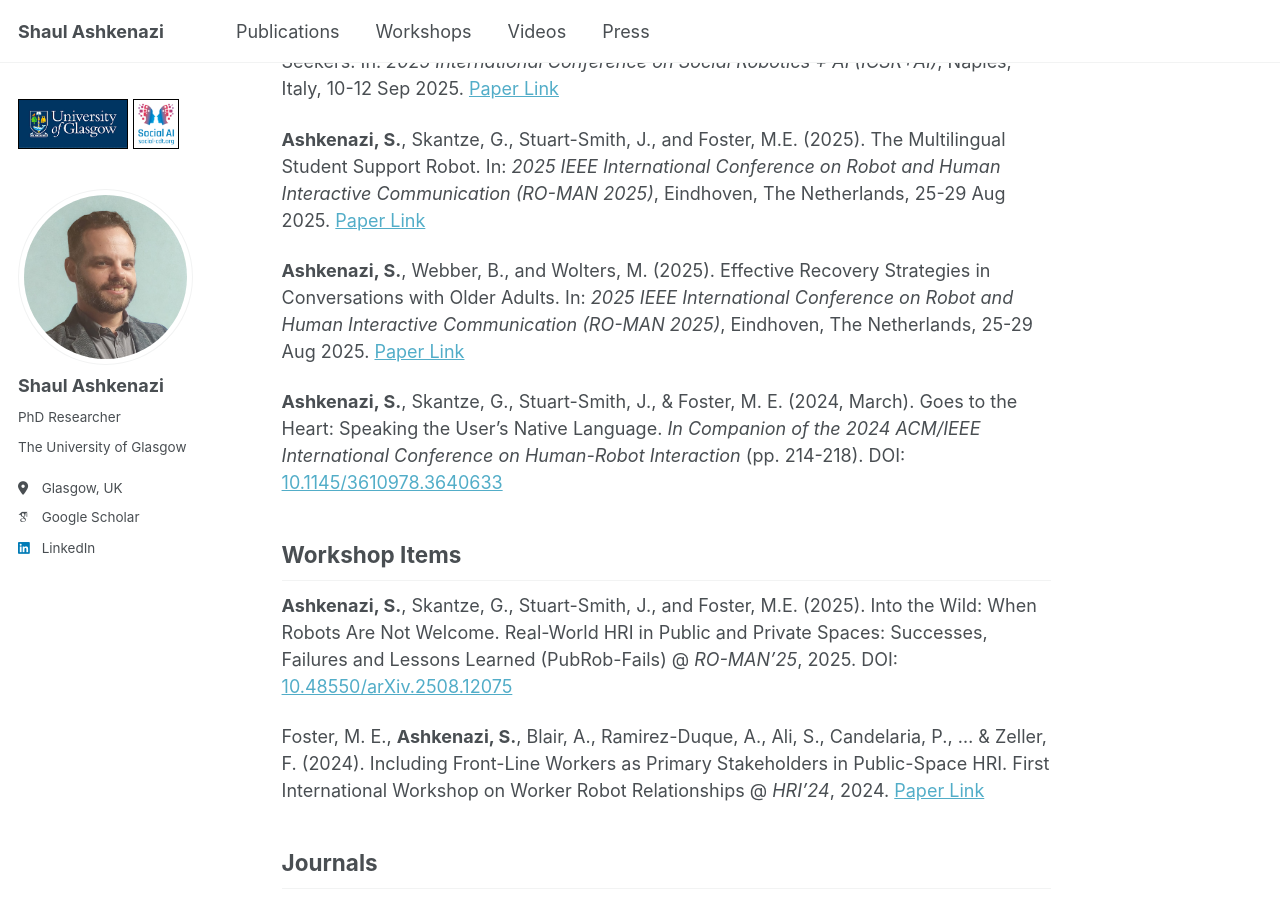
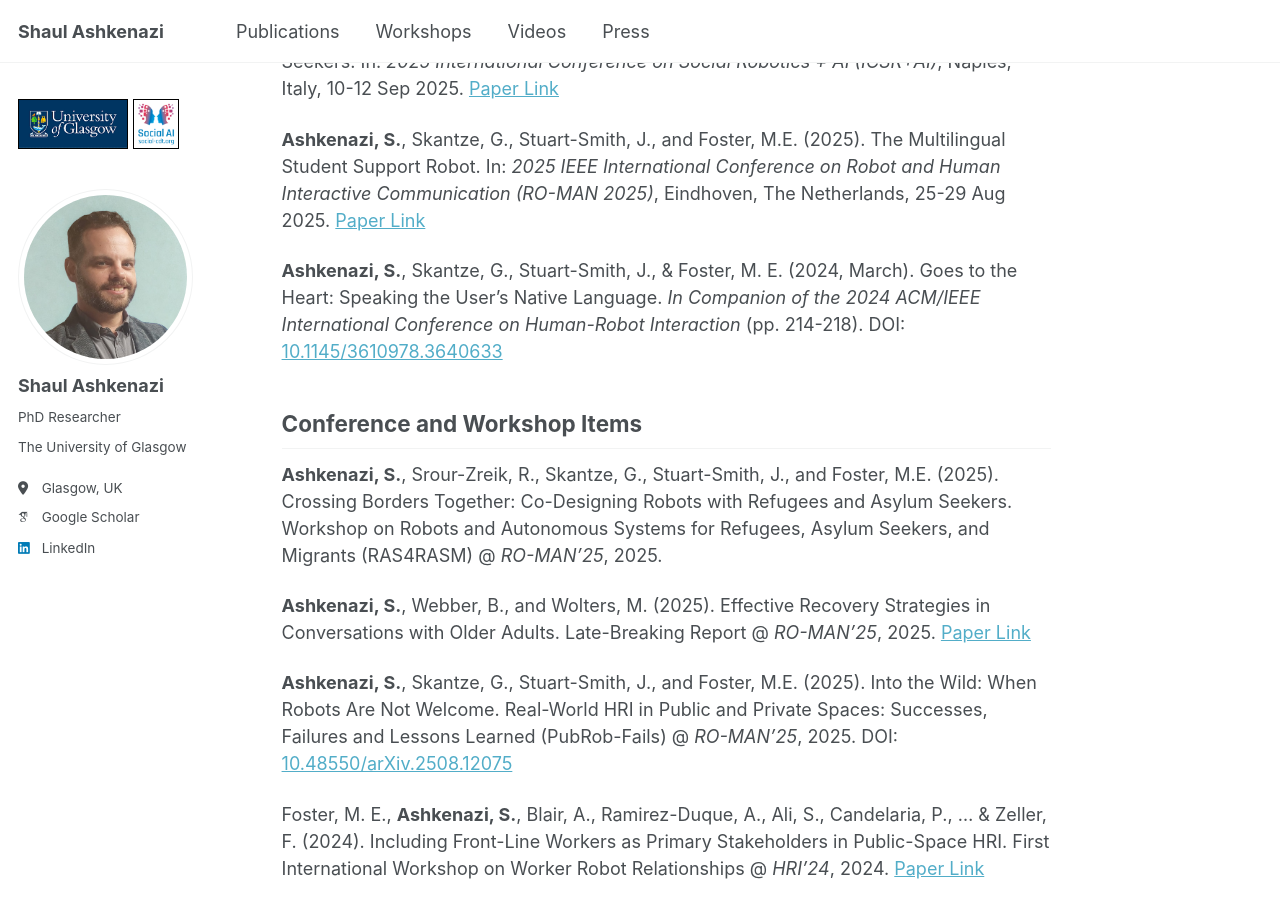
Before and after one commit to shaulash/shaulash.github.io, a Jekyll site: the page built from _pages/publications.md, in a window 1280 px wide and 900 px high, scrolled down 300 px. Built offline with Jekyll 4.4.1, drawn with Linux system fonts in a browser that asks for light colours; some web fonts are replaced.

Commit message:
update publications

```diff
--- a/_pages/publications.md
+++ b/_pages/publications.md
@@ -20,18 +20,21 @@ _2025 IEEE International Conference on Robot and Human Interactive Communication
 Eindhoven, The Netherlands, 25-29 Aug 2025.
 [Paper Link](https://shaulashkenazi.com/publications/2025_RO_MAN_preprint__the_multilingual_student_support_robot.pdf)
 
-**Ashkenazi, S.**, Webber, B., and Wolters, M. (2025).
-Effective Recovery Strategies in Conversations with Older Adults. In:
-_2025 IEEE International Conference on Robot and Human Interactive Communication (RO-MAN 2025)_,
-Eindhoven, The Netherlands, 25-29 Aug 2025.
-[Paper Link](https://shaulashkenazi.com/publications/2025_RO_MAN_LBR__effective_recovery_strategies_in_conversations_with_older_adults.pdf)
-
 **Ashkenazi, S.**, Skantze, G., Stuart-Smith, J., & Foster, M. E. (2024, March).
 Goes to the Heart: Speaking the User's Native Language.
 _In Companion of the 2024 ACM/IEEE International Conference on Human-Robot Interaction_ (pp. 214-218). DOI:
 [10.1145/3610978.3640633](https://dl.acm.org/doi/10.1145/3610978.3640633)
 
-## Workshop Items
+## Conference and Workshop Items
+
+**Ashkenazi, S.**, Srour-Zreik, R., Skantze, G., Stuart-Smith, J., and Foster, M.E. (2025).
+Crossing Borders Together: Co-Designing Robots with Refugees and Asylum Seekers.
+Workshop on Robots and Autonomous Systems for Refugees, Asylum Seekers, and Migrants (RAS4RASM) @ _RO-MAN’25_, 2025.
+
+**Ashkenazi, S.**, Webber, B., and Wolters, M. (2025).
+Effective Recovery Strategies in Conversations with Older Adults.
+Late-Breaking Report @ _RO-MAN’25_, 2025.
+[Paper Link](https://shaulashkenazi.com/publications/2025_RO_MAN_LBR__effective_recovery_strategies_in_conversations_with_older_adults.pdf)
 
 **Ashkenazi, S.**, Skantze, G., Stuart-Smith, J., and Foster, M.E. (2025).
 Into the Wild: When Robots Are Not Welcome.
```
